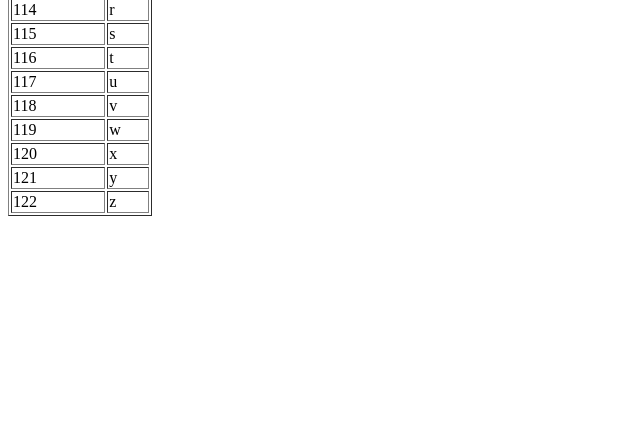
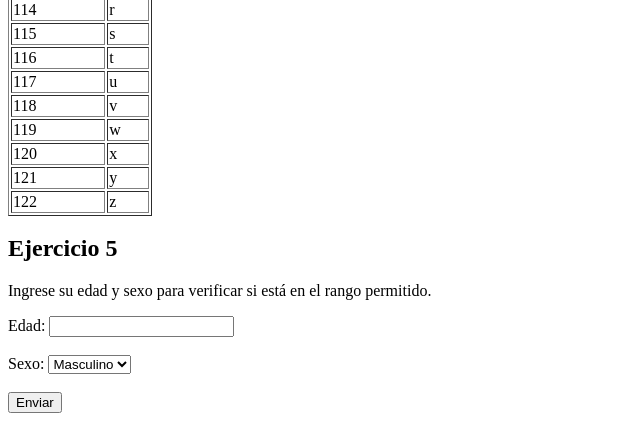
Before and after one commit to AlfredoRiveraaa/tecweb, a PHP site: page /tecweb/ in a window 1280 px wide. Shown: the part 1098-1519 px from the top of the page, without its empty margins (0-640 px from the left). Before the commit the page ends 1314 px from the top, so only its background shows below. Run offline with PHP 8.4, Linux system fonts and the light colour scheme.

Commit message:
Ejercicio 5 de p06 completado

```diff
--- a/practicas/p06/index.php
+++ b/practicas/p06/index.php
@@ -77,5 +77,32 @@
     <?php
         mostrar_tabla_ascii();
     ?>
+
+    <h2>Ejercicio 5</h2>
+    <p>Ingrese su edad y sexo para verificar si está en el rango permitido.</p>
+
+    <form action="index.php" method="post">
+        <label for="edad">Edad:</label>
+        <input type="number" name="edad" id="edad" required><br><br>
+
+        <label for="sexo">Sexo:</label>
+        <select name="sexo" id="sexo" required>
+            <option value="masculino">Masculino</option>
+            <option value="femenino">Femenino</option>
+        </select><br><br>
+
+        <input type="submit" value="Enviar">
+    </form>
+
+    <?php
+        if ($_SERVER["REQUEST_METHOD"] == "POST") {
+            require_once __DIR__ . "/src/funciones.php";
+
+            $edad = $_POST["edad"];
+            $sexo = $_POST["sexo"];
+
+            validar_usuario($edad, $sexo);
+        }
+    ?>
 </body>
 </html>
--- a/practicas/p06/src/funciones.php
+++ b/practicas/p06/src/funciones.php
@@ -111,3 +111,15 @@ function mostrar_tabla_ascii() {
 }
 
 ?>
+
+<?php
+
+function validar_usuario($edad, $sexo) {
+    if ($sexo == "femenino" && $edad >= 18 && $edad <= 35) {
+        echo "<h3>Bienvenida, usted está en el rango de edad permitido.</h3>";
+    } else {
+        echo "<h3>Error: No cumple con los requisitos de edad y/o sexo.</h3>";
+    }
+}
+
+?>
```
